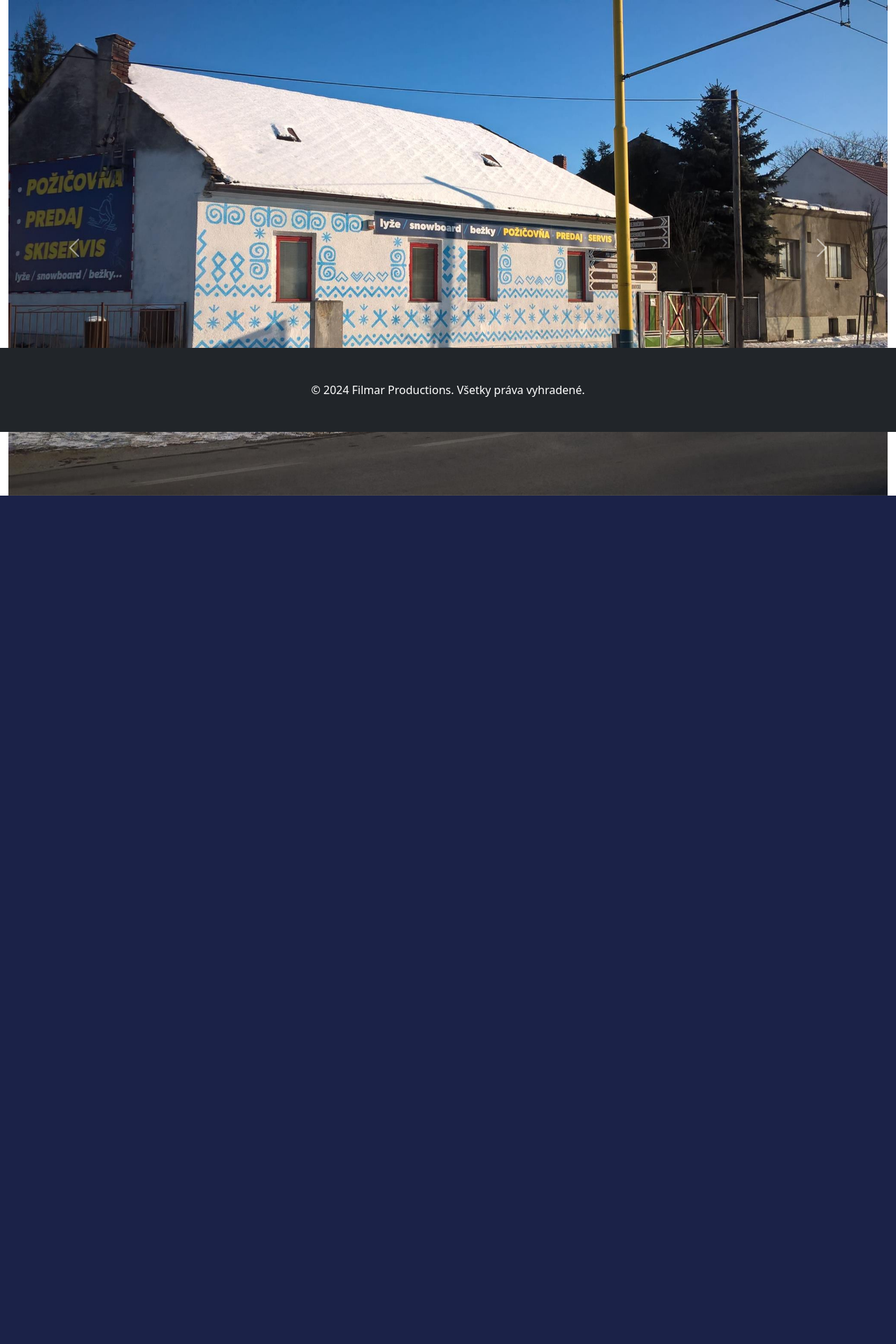
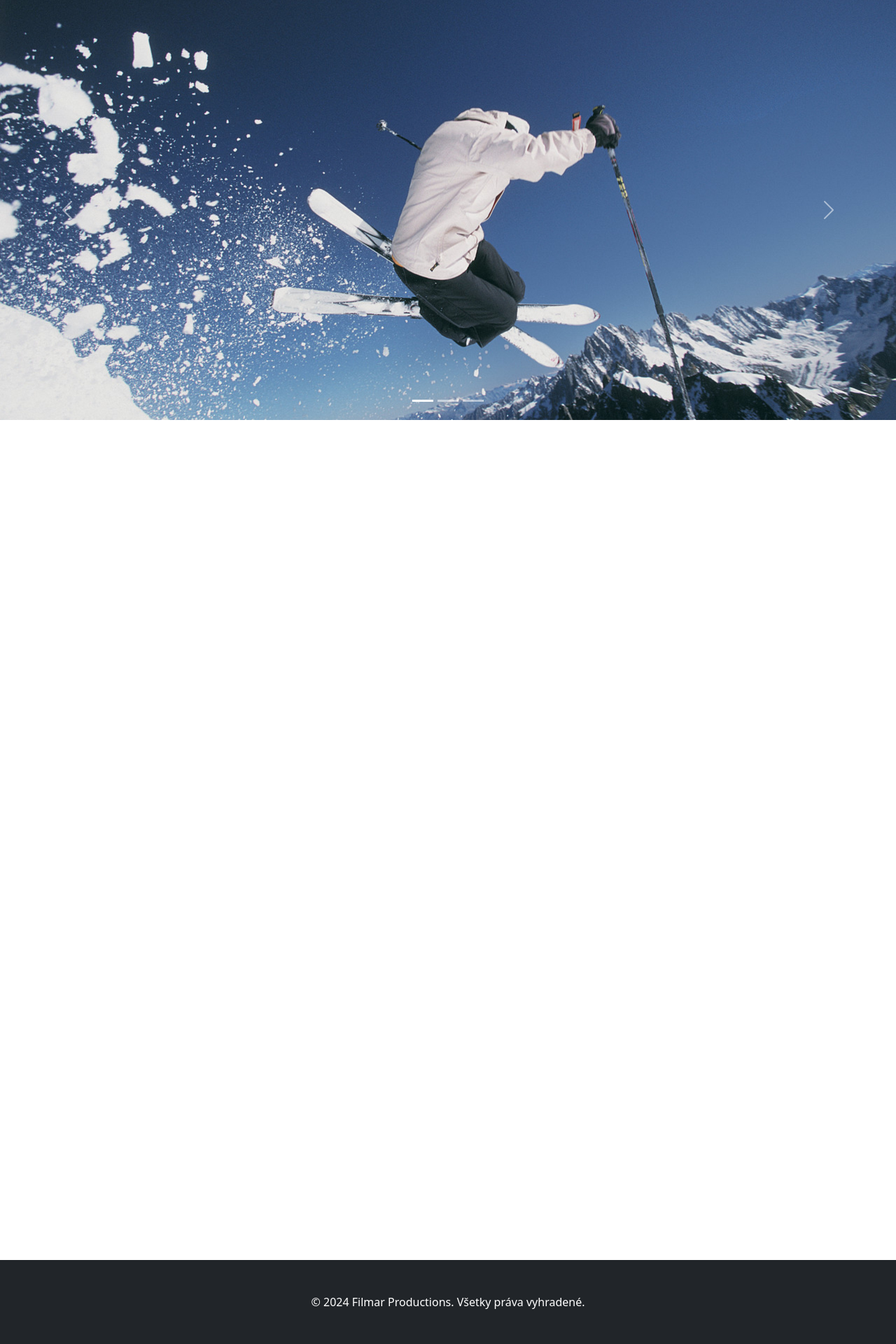
Before and after one commit to FilipIgorTomas/RPJ, a PHP site: page / in a window 1280 px wide. Shown: the part 183-2103 px from the top of the page at 70% size. Before the commit the page ends 891 px from the top, so only its background shows below. Run offline with PHP 8.4, Linux system fonts and the light colour scheme.

Commit message:
slider temp

```diff
--- a/css/style.css
+++ b/css/style.css
@@ -24,3 +24,12 @@ header button:hover {
         font-size: 20px;
     }
 }
+
+.c-item {
+    height: 600px;
+}
+
+.c-img {
+    height: 100%;
+    object-fit: cover;
+}
--- a/index.html
+++ b/index.html
@@ -32,17 +32,23 @@
     </header>
 
     <main>
-        <div class="container-fluid">
+        <div class="container-fluid p-0">
           <div id="carouselExampleAutoplaying" class="carousel slide" data-bs-ride="carousel">
+            <div class="carousel-indicators">
+              <button type="button" data-bs-target="#carouselExampleAutoplaying" data-bs-slide-to="0" class="active" aria-current="true" aria-label="Slide 1"></button>
+              <button type="button" data-bs-target="#carouselExampleAutoplaying" data-bs-slide-to="1" aria-label="Slide 2"></button>
+              <button type="button" data-bs-target="#carouselExampleAutoplaying" data-bs-slide-to="2" aria-label="Slide 3"></button>
+            </div>
+
             <div class="carousel-inner">
-              <div class="carousel-item active">
-                <img src="slide1.jpg" class="d-block w-100" alt="slide1">
+              <div class="carousel-item active c-item">
+                <img src="images/slide1.jpg" class="d-block w-100 c-img" alt="slide1">
               </div>
-              <div class="carousel-item">
-                <img src="slide2.jpg" class="d-block w-100" alt="slide2">
+              <div class="carousel-item c-item">
+                <img src="images/slide2.jpg" class="d-block w-100 c-img" alt="slide2">
               </div>
-              <div class="carousel-item">
-                <img src="slide3.jpg" class="d-block w-100" alt="slide3">
+              <div class="carousel-item c-item">
+                <img src="images/slide3.jpg" class="d-block w-100 c-img" alt="slide3">
               </div>
             </div>
             <button class="carousel-control-prev" type="button" data-bs-target="#carouselExampleAutoplaying" data-bs-slide="prev">
@@ -55,9 +61,17 @@
             </button>
           </div>
         </div>
+
+        <div style="height: 1200px;"></div>
+
     </main>
 
-    <footer class="bg-dark text-white p-5 fixed-bottom">
+
+
+
+
+
+    <footer class="bg-dark text-white p-5">
         <div class="container">
           <div class="justify-content-center text-center">
             <p class="mb-0">&copy; 2024 Filmar Productions. Všetky práva vyhradené.</p>
```
Also changed, not shown: images/slide1.jpg, images/slide2.jpg, images/slide3.jpg.
